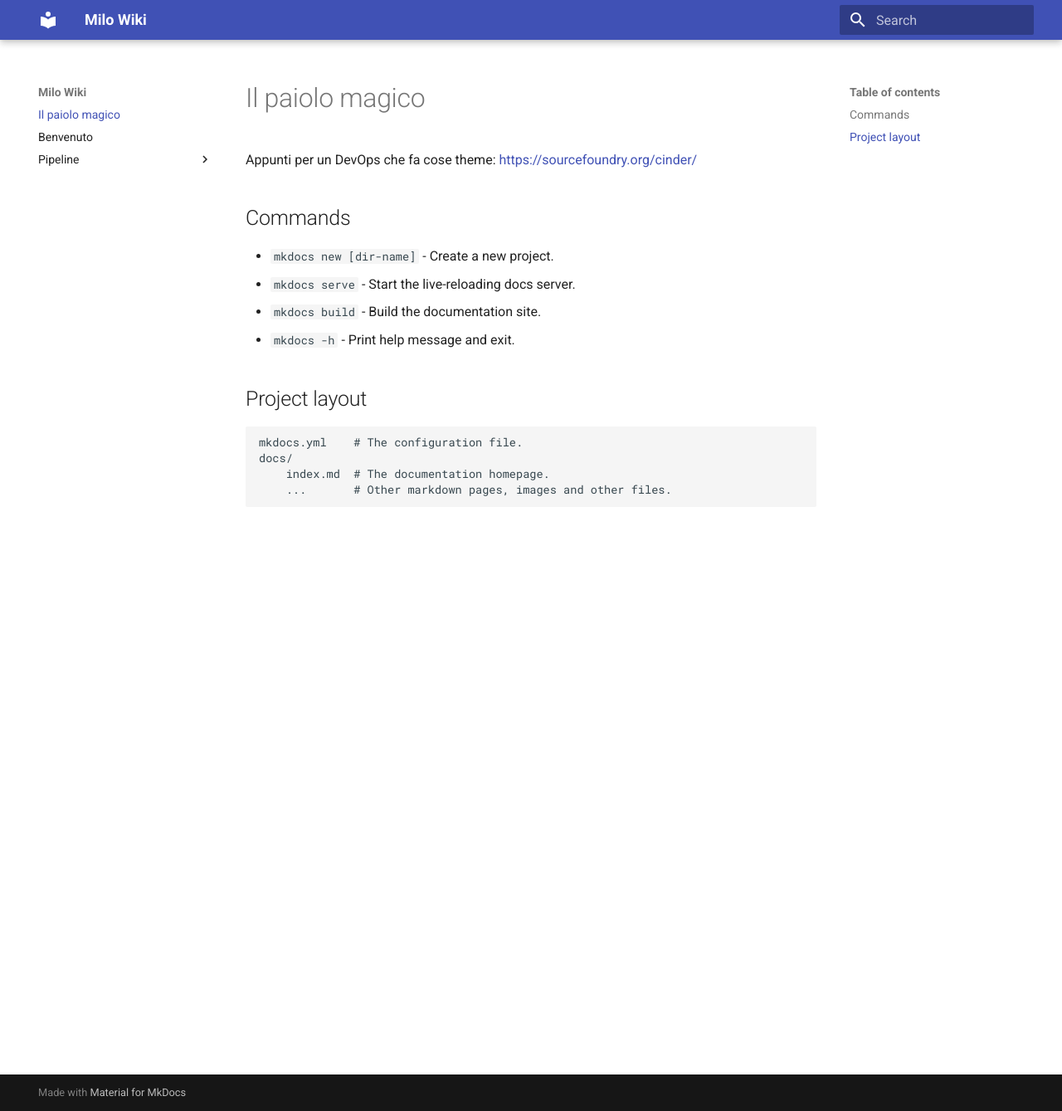
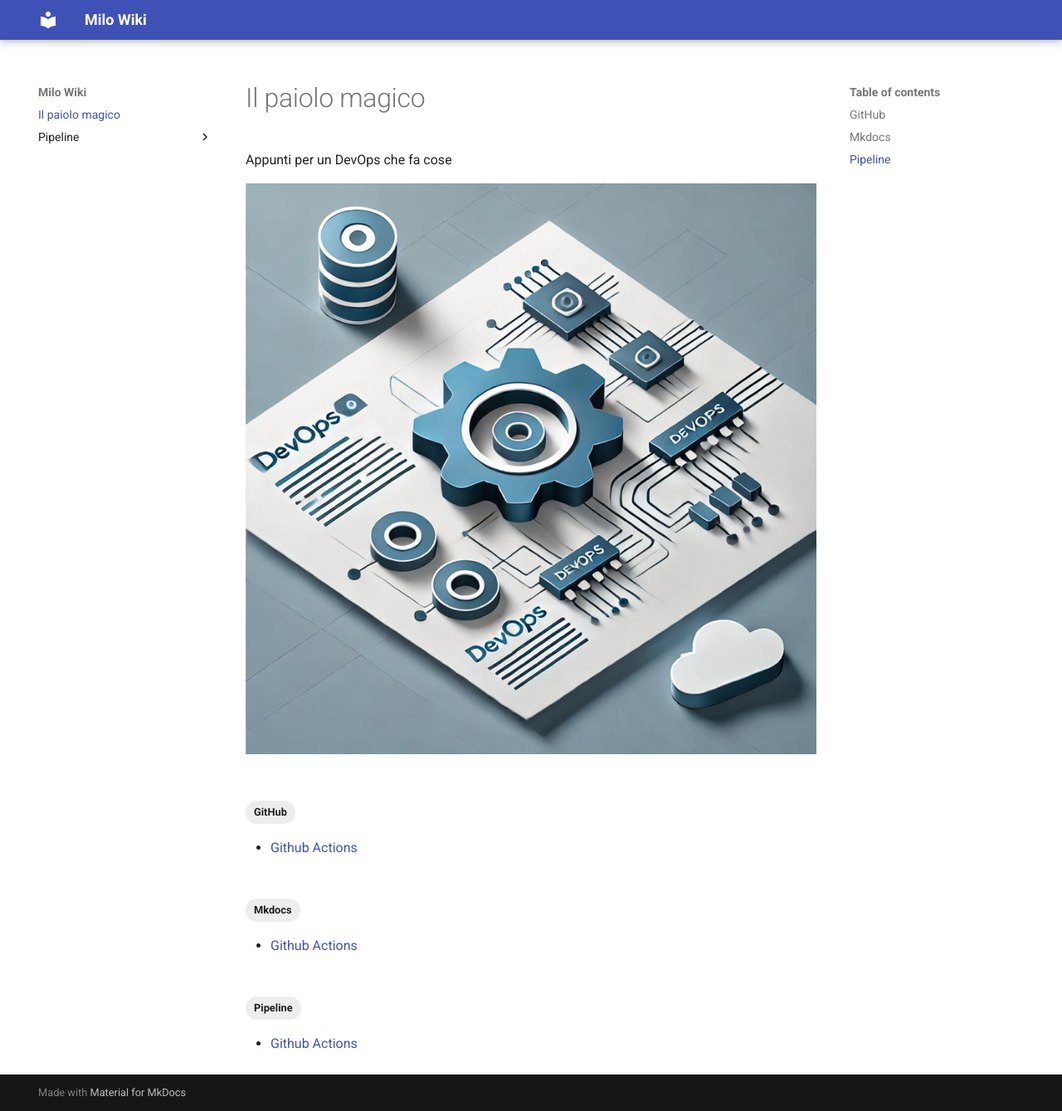
Before and after one commit to nicola-milani/wiki, an MkDocs documentation site: the page built from docs/index.md, in a window 1280 px wide and 1339 px high. Shown: the whole window at 83% size. Built offline with MkDocs 1.6.1 and Material for MkDocs 9.7.7, drawn with Linux system fonts in a browser that asks for light colours.

````diff
--- a/docs/Pipeline/Github.md
+++ b/docs/Pipeline/Github Actions.md
@@ -1,20 +1,24 @@
-
+---
+tags:
+  - GitHub
+  - Pipeline
+  - Mkdocs
+---
 Una pipeline GitHub Actions è definita in un file YAML che si trova nella directory workflows del repository. La pipeline è composta da uno o più job, che a loro volta contengono una serie di step.
 
-# Notazione actions/
+# Notazione "actions/"
 
-La notazione *actions/* in GitHub Actions si riferisce a delle azioni predefinite fornite da GitHub che puoi utilizzare nei tuoi workflow. Queste azioni sono ospitate nel repository ufficiale di GitHub Actions su GitHub e sono progettate per eseguire compiti comuni come il checkout del codice, la configurazione di ambienti di runtime, il caricamento di artefatti, e molto altro.
+La notazione "actions/" in GitHub Actions si riferisce a delle azioni predefinite fornite da GitHub che puoi utilizzare nei tuoi workflow. Queste azioni sono ospitate nel repository ufficiale di GitHub Actions su GitHub e sono progettate per eseguire compiti comuni come il checkout del codice, la configurazione di ambienti di runtime, il caricamento di artefatti, e molto altro.
 
 **Sintassi generale**
 
 La sintassi actions/<nome-azione>@<versione> indica:
 
+```html
 actions/: Il namespace che indica che l'azione è fornita da GitHub.
-
 <nome-azione>: Il nome dell'azione.
-
 @<versione>: La versione specifica dell'azione da utilizzare. Utilizzare una versione specifica è una buona pratica per garantire la stabilità del workflow.
-
+```
 
 # Esempio di workflow
 
--- a/docs/about.md
+++ /dev/null
@@ -1,2 +0,0 @@
-# Benvenuto
-Sito di esempio
--- a/docs/index.md
+++ b/docs/index.md
@@ -1,17 +1,6 @@
 # Il paiolo magico
 
 Appunti per un DevOps che fa cose
-theme: [https://sourcefoundry.org/cinder/](https://sourcefoundry.org/cinder/)
-## Commands
 
-* `mkdocs new [dir-name]` - Create a new project.
-* `mkdocs serve` - Start the live-reloading docs server.
-* `mkdocs build` - Build the documentation site.
-* `mkdocs -h` - Print help message and exit.
-
-## Project layout
-
-    mkdocs.yml    # The configuration file.
-    docs/
-        index.md  # The documentation homepage.
-        ...       # Other markdown pages, images and other files.
+![alt text](image.png)
+<!-- material/tags -->
--- a/mkdocs.yml
+++ b/mkdocs.yml
@@ -1,6 +1,5 @@
 site_name: Milo Wiki
 site_url: https://nicolamilani.it/wiki
-
 
 site_author: Nicola Milani
 site_description: "Appunti per non dimenticare"
@@ -9,8 +8,11 @@ theme:
   name: material
 
 markdown_extensions:
-  - admonition
-  - pymdownx.highlight
-  - pymdownx.superfences
-  - toc:
-      permalink: true
+- meta
+- admonition
+- pymdownx.highlight
+- pymdownx.superfences
+- toc:
+    permalink: true
+plugins:
+- tags
````
Also changed, not shown: docs/Pipeline/Gitlab.md (added, +66 -0 lines), docs/image.png (added).
